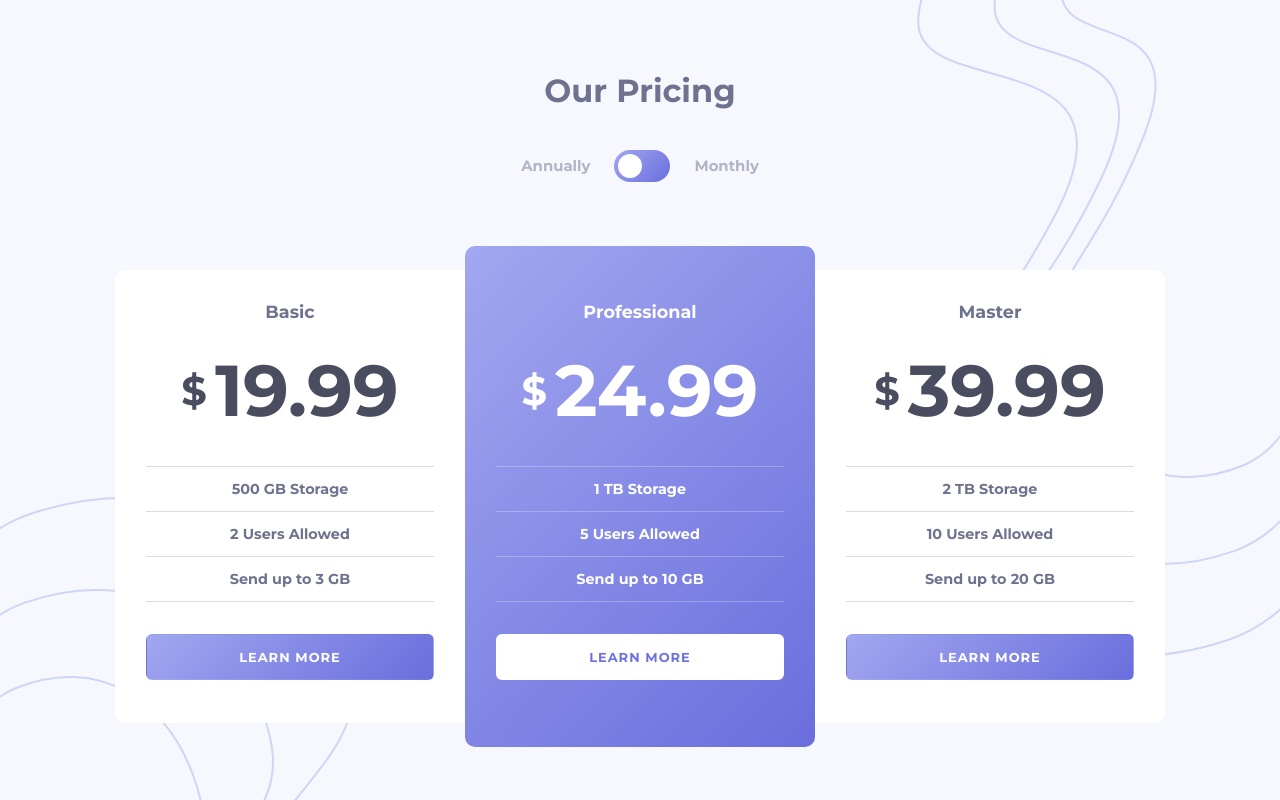
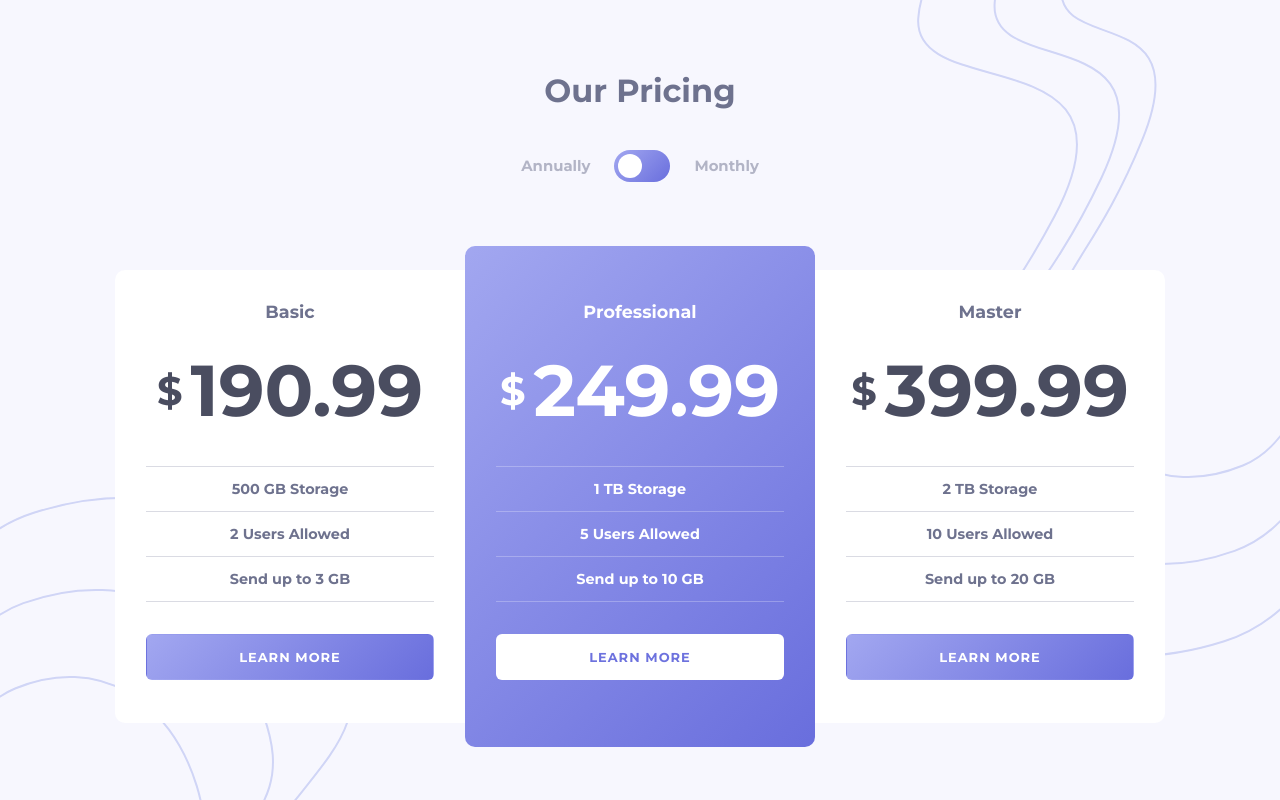
Before and after one commit to EdwinSch/react-price-components-toggle, a React (Vite) app: page / in a window 1280 px wide. Built offline with nearby package versions, Linux system fonts and the light colour scheme.

Commit message:
add: toggle price functionality

```diff
--- a/src/App.jsx
+++ b/src/App.jsx
@@ -1,41 +1,51 @@
 import "./styles.scss";
+import "./switch.scss";
 import bgBottom from "./assets/bg-bottom.svg";
 import bgTop from "./assets/bg-top.svg";
 
 import Card from "./components/Card";
-import Switch from "./components/Switch";
+import { useState } from "react";
 
 function App() {
+  const [showSubsciption, setShowSubsciption] = useState(false);
+
   return (
     <>
       <main>
         <h1>Our Pricing</h1>
         <section className="switch-wrapper">
           <p>Annually</p>
-          <Switch />
+          {/* Switch */}
+          <label className="switch">
+            <input
+              type="checkbox"
+              onClick={() => setShowSubsciption(!showSubsciption)}
+            />
+            <span className="slider round"></span>
+          </label>
           <p>Monthly</p>
         </section>
         <section className="cards-wrapper">
           <Card
-            class="card round-left"
+            stylingClass="card round-left"
             title="basic"
-            price="19.99"
+            price={showSubsciption ? "19.99" : "190.99"}
             storage="500 GB"
             users="2"
             send="3"
           />
           <Card
-            class="card-invert"
+            stylingClass="card-invert"
             title="professional"
-            price="24.99"
+            price={showSubsciption ? "24.99" : "249.99"}
             storage="1 TB"
             users="5"
             send="10"
           />
           <Card
-            class="card round-right"
+            stylingClass="card round-right"
             title="master"
-            price="39.99"
+            price={showSubsciption ? "39.99" : "399.99"}
             storage="2 TB"
             users="10"
             send="20"
--- a/src/components/Card.jsx
+++ b/src/components/Card.jsx
@@ -1,15 +1,15 @@
-const Card = (props) => {
+const Card = ({ stylingClass, title, price, storage, users, send }) => {
   return (
-    <article className={props.class}>
-      <h2>{props.title}</h2>
+    <article className={stylingClass}>
+      <h2>{title}</h2>
       <p className="price">
         <span>$</span>
-        {props.price}
+        {price}
       </p>
       <div className="features-wrapper">
-        <p className="feature">{props.storage} Storage</p>
-        <p className="feature">{props.users} Users Allowed</p>
-        <p className="feature">Send up to {props.send} GB</p>
+        <p className="feature">{storage} Storage</p>
+        <p className="feature">{users} Users Allowed</p>
+        <p className="feature">Send up to {send} GB</p>
       </div>
       <button className="learn-more" type="button">
         learn more
--- a/src/components/Switch.jsx
+++ b/src/components/Switch.jsx
@@ -1,16 +1,7 @@
 import "../switch.scss";
 
-import { useState } from "react";
-
 const Switch = () => {
-  const [showSubsciption, setShowSubsciption] = useState(false);
-
-  return (
-    <label className="switch">
-      <input type="checkbox" />
-      <span className="slider round"></span>
-    </label>
-  );
+  return; // somthing
 };
 
 export default Switch;
```
